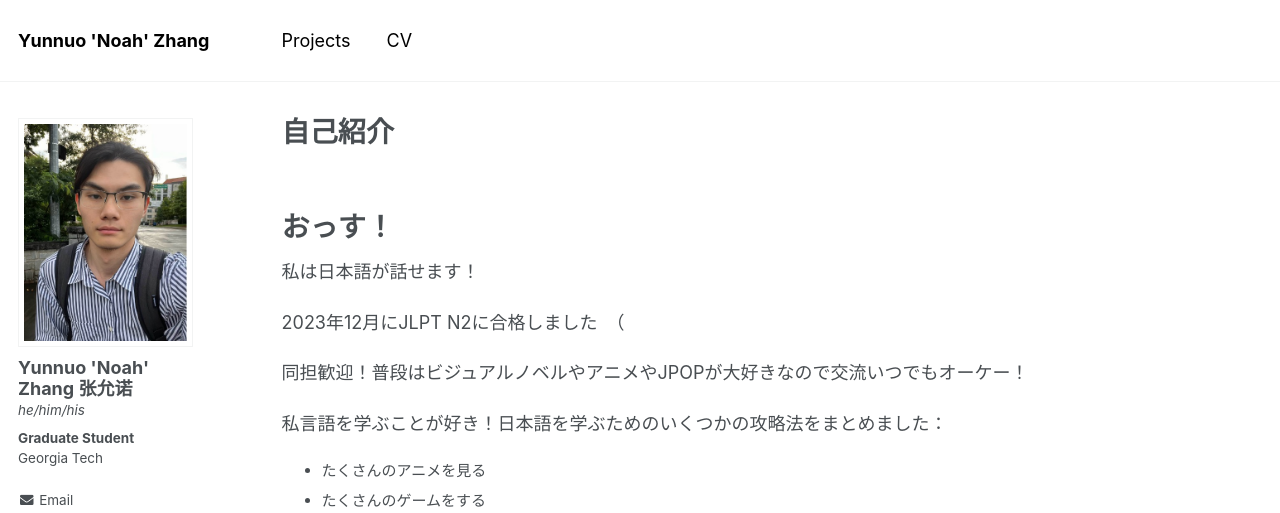
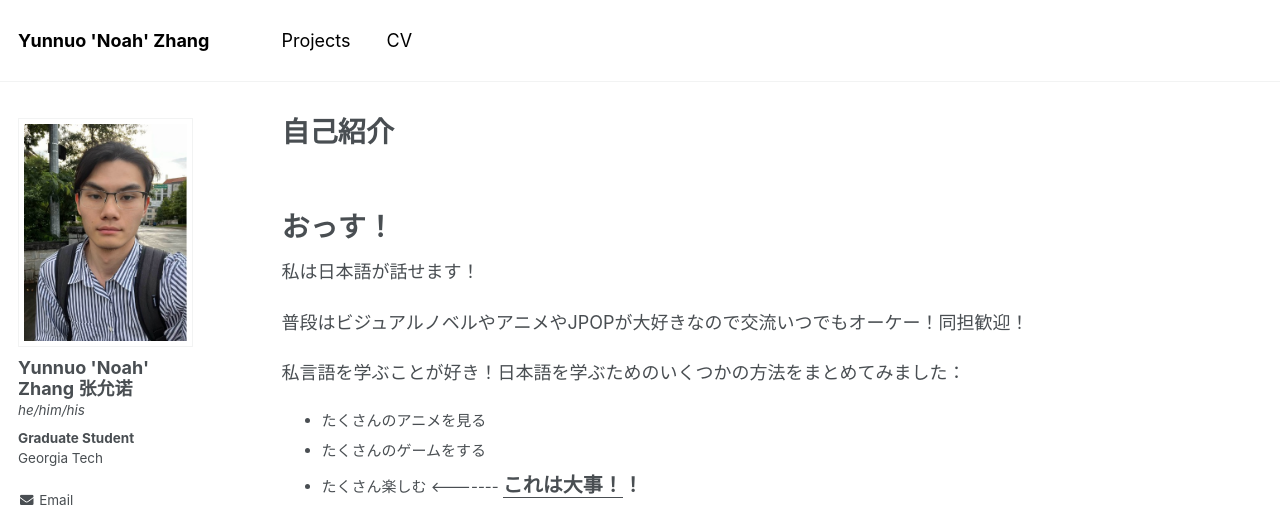
Before and after one commit to NoahZhang1/NoahZhang1.github.io, a Jekyll site: the page built from _pages/about_jp.md, in a window 1280 px wide and 1113 px high. Shown: the top 513 px of the window. Built offline with Jekyll 4.4.1, drawn with Linux system fonts in a browser that asks for light colours; grey boxes are pictures that could not be loaded.

Commit message:
some track update

```diff
--- a/_pages/about_jp.md
+++ b/_pages/about_jp.md
@@ -12,11 +12,9 @@
 
 私は日本語が話せます！
 
-2023年12月にJLPT N2に合格しました　（
+普段はビジュアルノベルやアニメやJPOPが大好きなので交流いつでもオーケー！同担歓迎！
 
-同担歓迎！普段はビジュアルノベルやアニメやJPOPが大好きなので交流いつでもオーケー！
-
-私言語を学ぶことが好き！日本語を学ぶためのいくつかの攻略法をまとめました：
+私言語を学ぶことが好き！日本語を学ぶためのいくつかの方法をまとめてみました：
 
 <ul style="font-size: 15px;">
   <li>たくさんのアニメを見る</li>
@@ -26,4 +24,4 @@
 
 
 <!-- Spotify player embed -->
-<iframe style="border-radius:12px" src="https://open.spotify.com/embed/track/5nvA0EX0Itao5I6t89A7X2?utm_source=generator&theme=0" width="100%" height="352" frameBorder="0" allowfullscreen="" allow="autoplay; clipboard-write; encrypted-media; fullscreen; picture-in-picture" loading="lazy"></iframe>
+<iframe style="border-radius:12px" src="https://open.spotify.com/embed/track/1mWN1USPKg632qQXG9sfDL?utm_source=generator" width="100%" height="352" frameBorder="0" allowfullscreen="" allow="autoplay; clipboard-write; encrypted-media; fullscreen; picture-in-picture" loading="lazy"></iframe>
```
